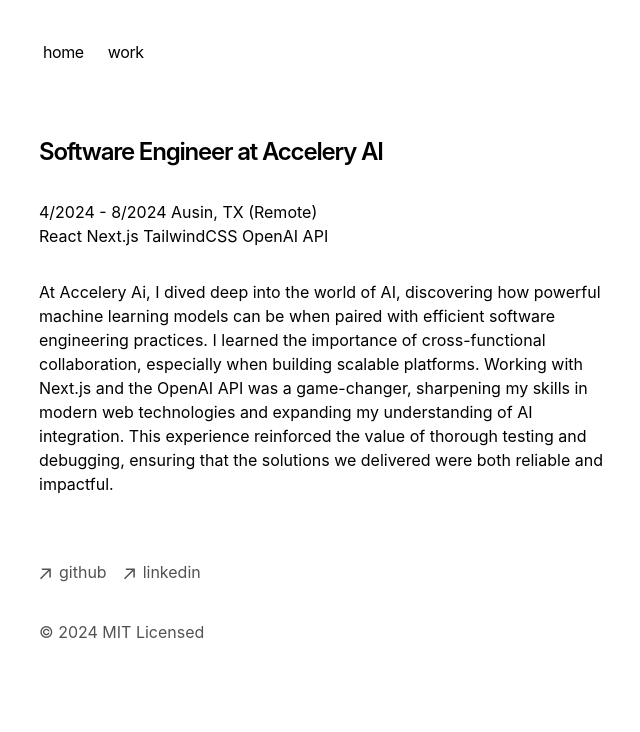
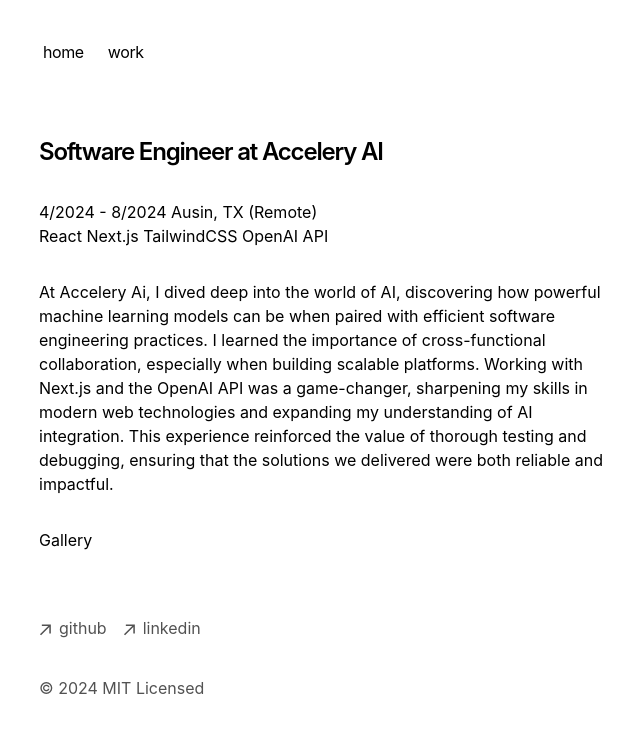
Before and after one commit to dstadz/Portfolio, a Next.js app: page /work/accelery in a window 1280 px wide. Shown: the top 732 px of the page, without its empty margins (313-953 px from the left). Built offline with nearby package versions, Linux system fonts and the light colour scheme.

Commit message:
add new header

```diff
--- a/app/work/[id]/page.tsx
+++ b/app/work/[id]/page.tsx
@@ -24,6 +24,9 @@
       <div className="my-8">
         {work.detail}
       </div>
+      <div className="my-8">
+        Gallery
+      </div>
     </section>
   )
 }
```
